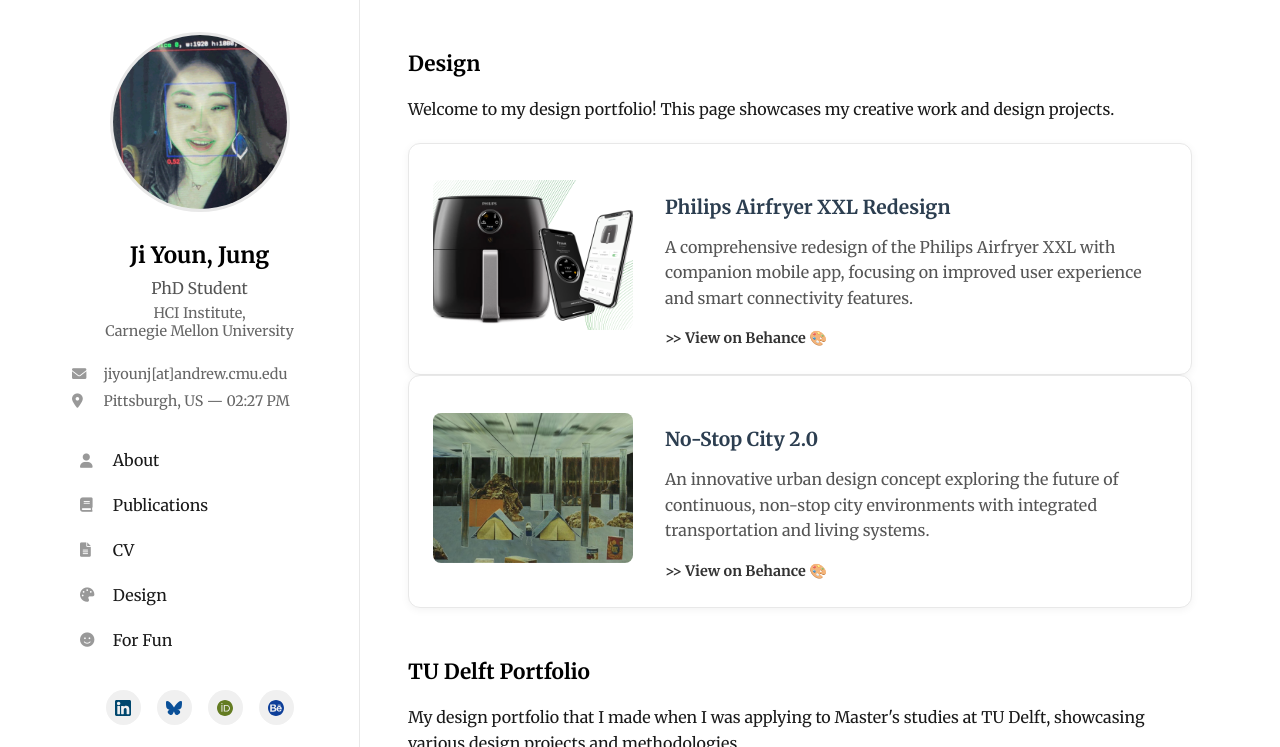
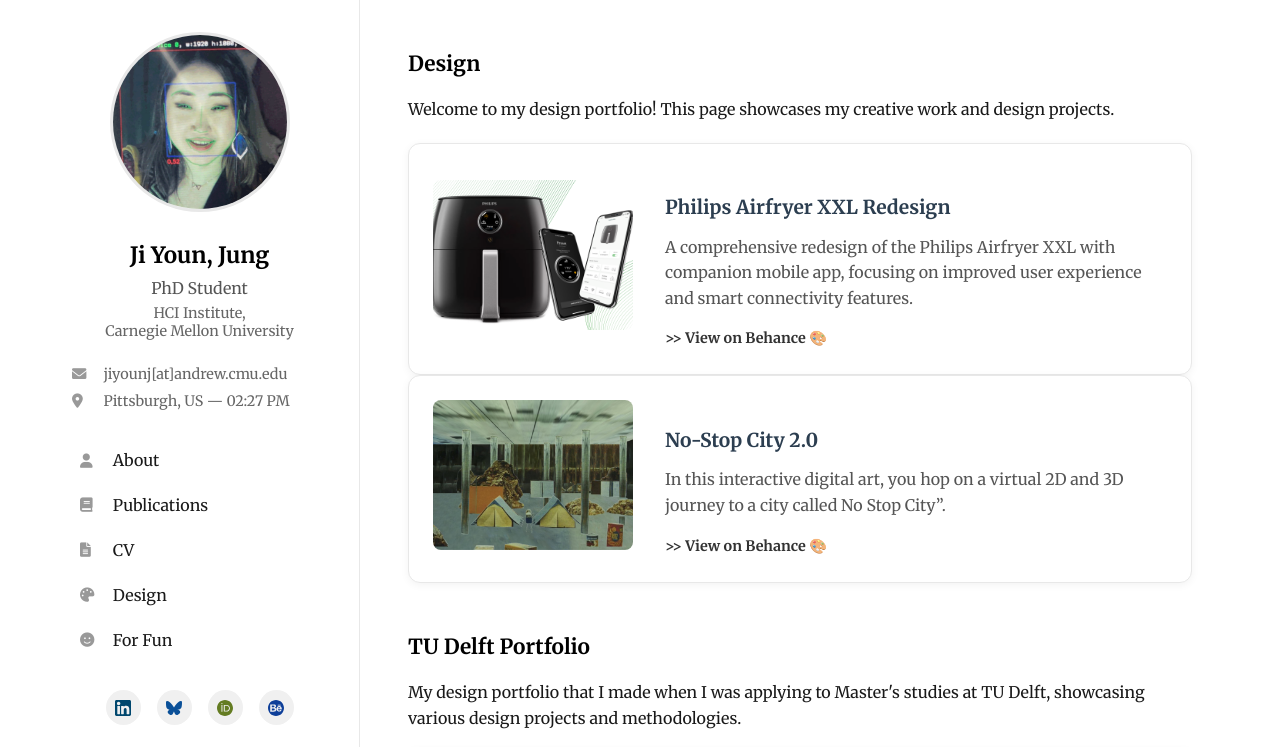
Before and after one commit to jiyoun-jung/jiyounjung, a Jekyll site: the page built from design.html, in a window 1280 px wide and 900 px high, cut to the strip 0-747 px from the top of the window. Built offline with Jekyll 4.4.1, drawn with Linux system fonts in a browser that asks for light colours; some web fonts are replaced.

Commit message:
Update No-stop City description

```diff
--- a/design.html
+++ b/design.html
@@ -30,7 +30,7 @@
         </div>
         <div class="hobby-content">
             <h3>No-Stop City 2.0</h3>
-            <p>An innovative urban design concept exploring the future of continuous, non-stop city environments with integrated transportation and living systems.</p>
+            <p>In this interactive digital art, you hop on a virtual 2D and 3D journey to a city called No Stop City”.</p>
             <div class="click-hint">
                 <a href="https://www.behance.net/gallery/232609335/No-Stop-City" target="_blank" rel="noopener noreferrer" class="subpage-link">
                     >> View on Behance 🎨
```
